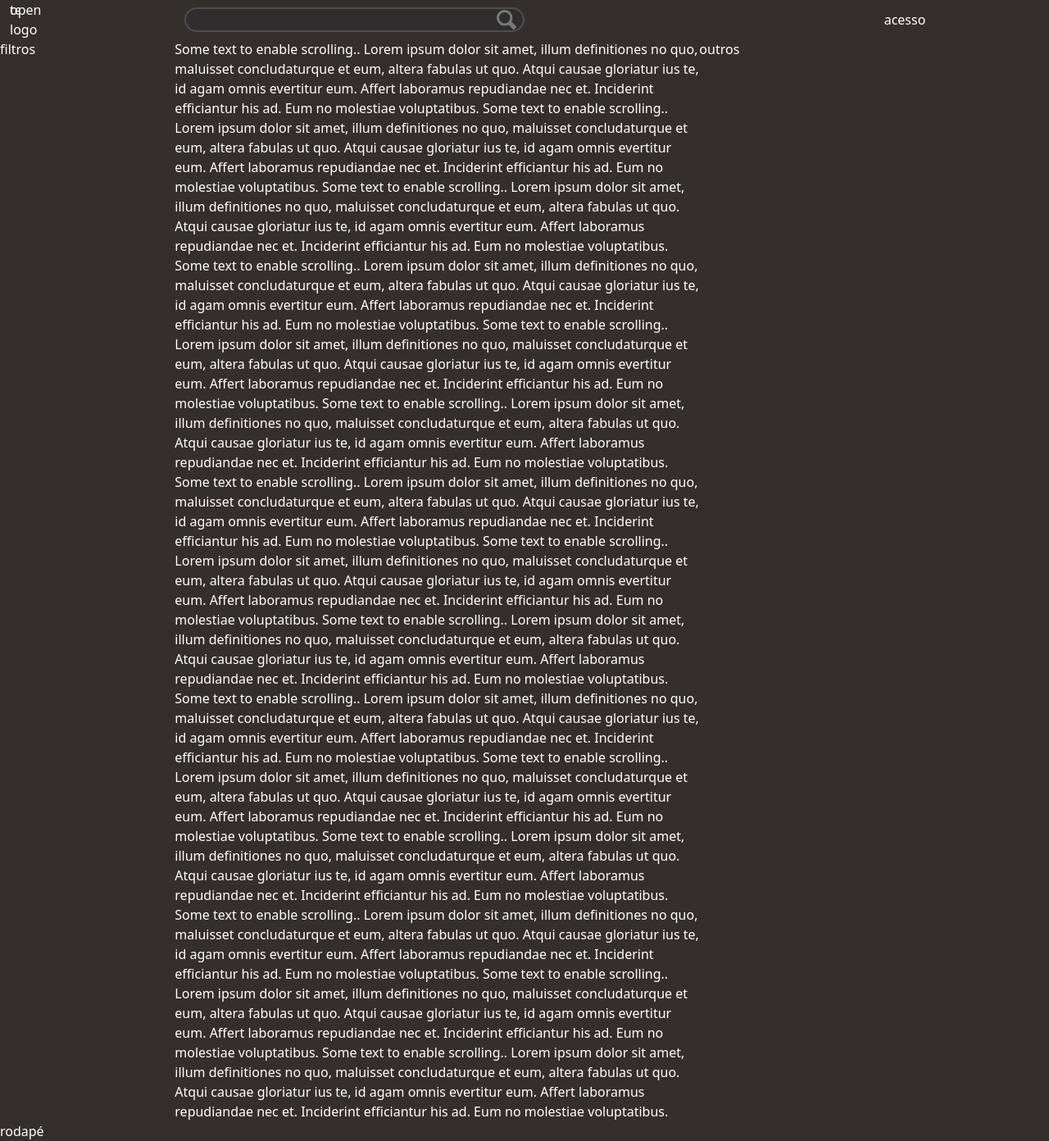
After one commit to gxov/projTcc, a PHP site: page /search.html in a window 1280 px wide. The commit adds this page. Shown: the whole page at 82% size. Run offline with PHP 8.4, Linux system fonts and the light colour scheme.

Commit message:
testes de search
nova página para testes

```diff
--- /dev/null
+++ b/search.html
@@ -0,0 +1,124 @@
+<!DOCTYPE html>
+<html lang="en">
+
+<head>
+    <meta charset="UTF-8">
+    <meta name="viewport" content="width=device-width, initial-scale=1.0">
+    <title>Document</title>
+    <link href="https://cdn.jsdelivr.net/npm/bootstrap@5.2.3/dist/css/bootstrap.min.css" rel="stylesheet"
+        integrity="sha384-rbsA2VBKQhggwzxH7pPCaAqO46MgnOM80zW1RWuH61DGLwZJEdK2Kadq2F9CUG65" crossorigin="anonymous">
+    <link href="style.css" rel="stylesheet">
+</head>
+
+<body class="conteudo">
+    <!-- side nav -->
+    <div class="container-fluid sideNav" id="sideNav">
+        teste
+    </div>
+    <div class="container-fluid mainContent" id="main">
+        <!-- cabeçalho -->
+        <div class="container-fluid flex mainNav" id="mainNav">
+            <div class="row align-items-center">
+                <div class="col-2">
+                    <div class="sideNavBtn">
+                        <span onclick="openNav()">open</span>
+                    </div>
+                    <div class="logo">
+                        logo
+                    </div>
+                </div>
+                <div class="col-8 justify-content-center">
+                    <div class="searchBarOut flex justify-content-end">
+                        <input class="searchBarIn" type="text">
+                        <img class="searchSvg " src="media/svg/search.svg" />
+                    </div>
+                </div>
+                <div class="col-2">
+                    acesso
+                </div>
+                <div class="col-12 mainNavBorder">
+                </div>
+            </div>
+        </div>
+        <div class="container-fluid">
+            <!-- conteúdo -->
+            <div class="row">
+                <div class="col-2 p-0">
+                    filtros
+                </div>
+                <div class="col-6 p-0">
+                    Some text to enable scrolling.. Lorem ipsum dolor sit amet, illum definitiones no quo, maluisset
+                    concludaturque et eum, altera fabulas ut quo. Atqui causae gloriatur ius te, id agam omnis evertitur
+                    eum.
+                    Affert laboramus repudiandae nec et. Inciderint efficiantur his ad. Eum no molestiae voluptatibus.
+                    Some text to enable scrolling.. Lorem ipsum dolor sit amet, illum definitiones no quo, maluisset
+                    concludaturque et eum, altera fabulas ut quo. Atqui causae gloriatur ius te, id agam omnis evertitur
+                    eum.
+                    Affert laboramus repudiandae nec et. Inciderint efficiantur his ad. Eum no molestiae voluptatibus.
+                    Some text to enable scrolling.. Lorem ipsum dolor sit amet, illum definitiones no quo, maluisset
+                    concludaturque et eum, altera fabulas ut quo. Atqui causae gloriatur ius te, id agam omnis evertitur
+                    eum.
+                    Affert laboramus repudiandae nec et. Inciderint efficiantur his ad. Eum no molestiae voluptatibus.
+                    Some text to enable scrolling.. Lorem ipsum dolor sit amet, illum definitiones no quo, maluisset
+                    concludaturque et eum, altera fabulas ut quo. Atqui causae gloriatur ius te, id agam omnis evertitur
+                    eum.
+                    Affert laboramus repudiandae nec et. Inciderint efficiantur his ad. Eum no molestiae voluptatibus.
+                    Some text to enable scrolling.. Lorem ipsum dolor sit amet, illum definitiones no quo, maluisset
+                    concludaturque et eum, altera fabulas ut quo. Atqui causae gloriatur ius te, id agam omnis evertitur
+                    eum.
+                    Affert laboramus repudiandae nec et. Inciderint efficiantur his ad. Eum no molestiae voluptatibus.
+                    Some text to enable scrolling.. Lorem ipsum dolor sit amet, illum definitiones no quo, maluisset
+                    concludaturque et eum, altera fabulas ut quo. Atqui causae gloriatur ius te, id agam omnis evertitur
+                    eum.
+                    Affert laboramus repudiandae nec et. Inciderint efficiantur his ad. Eum no molestiae voluptatibus.
+                    Some text to enable scrolling.. Lorem ipsum dolor sit amet, illum definitiones no quo, maluisset
+                    concludaturque et eum, altera fabulas ut quo. Atqui causae gloriatur ius te, id agam omnis evertitur
+                    eum.
+                    Affert laboramus repudiandae nec et. Inciderint efficiantur his ad. Eum no molestiae voluptatibus.
+                    Some text to enable scrolling.. Lorem ipsum dolor sit amet, illum definitiones no quo, maluisset
+                    concludaturque et eum, altera fabulas ut quo. Atqui causae gloriatur ius te, id agam omnis evertitur
+                    eum.
+                    Affert laboramus repudiandae nec et. Inciderint efficiantur his ad. Eum no molestiae voluptatibus.
+                    Some text to enable scrolling.. Lorem ipsum dolor sit amet, illum definitiones no quo, maluisset
+                    concludaturque et eum, altera fabulas ut quo. Atqui causae gloriatur ius te, id agam omnis evertitur
+                    eum.
+                    Affert laboramus repudiandae nec et. Inciderint efficiantur his ad. Eum no molestiae voluptatibus.
+                    Some text to enable scrolling.. Lorem ipsum dolor sit amet, illum definitiones no quo, maluisset
+                    concludaturque et eum, altera fabulas ut quo. Atqui causae gloriatur ius te, id agam omnis evertitur
+                    eum.
+                    Affert laboramus repudiandae nec et. Inciderint efficiantur his ad. Eum no molestiae voluptatibus.
+                    Some text to enable scrolling.. Lorem ipsum dolor sit amet, illum definitiones no quo, maluisset
+                    concludaturque et eum, altera fabulas ut quo. Atqui causae gloriatur ius te, id agam omnis evertitur
+                    eum.
+                    Affert laboramus repudiandae nec et. Inciderint efficiantur his ad. Eum no molestiae voluptatibus.
+                    Some text to enable scrolling.. Lorem ipsum dolor sit amet, illum definitiones no quo, maluisset
+                    concludaturque et eum, altera fabulas ut quo. Atqui causae gloriatur ius te, id agam omnis evertitur
+                    eum.
+                    Affert laboramus repudiandae nec et. Inciderint efficiantur his ad. Eum no molestiae voluptatibus.
+                    Some text to enable scrolling.. Lorem ipsum dolor sit amet, illum definitiones no quo, maluisset
+                    concludaturque et eum, altera fabulas ut quo. Atqui causae gloriatur ius te, id agam omnis evertitur
+                    eum.
+                    Affert laboramus repudiandae nec et. Inciderint efficiantur his ad. Eum no molestiae voluptatibus.
+                    Some text to enable scrolling.. Lorem ipsum dolor sit amet, illum definitiones no quo, maluisset
+                    concludaturque et eum, altera fabulas ut quo. Atqui causae gloriatur ius te, id agam omnis evertitur
+                    eum.
+                    Affert laboramus repudiandae nec et. Inciderint efficiantur his ad. Eum no molestiae voluptatibus.
+                    Some text to enable scrolling.. Lorem ipsum dolor sit amet, illum definitiones no quo, maluisset
+                    concludaturque et eum, altera fabulas ut quo. Atqui causae gloriatur ius te, id agam omnis evertitur
+                    eum.
+                    Affert laboramus repudiandae nec et. Inciderint efficiantur his ad. Eum no molestiae voluptatibus.
+                </div>
+                <div class="col-3 p-0">
+                    outros
+                </div>
+            </div>
+            <!-- rodapé -->
+            <div class="row">
+                rodapé
+            </div>
+        </div>
+    </div>
+    <script src="header.js"></script>
+</body>
+
+</html>
--- a/style.css
+++ b/style.css
@@ -3,7 +3,12 @@
     --corPrimaria: rgb(255, 128, 0);
     --corSecundaria: rgb(152, 69, 14);
     --bgPrimaria: rgb(52, 47, 43);
-    --bgSecundaria: rgb(21, 18, 14)
+    --bgSecundaria: rgb(21, 18, 14);
+    --navHeight: 3.5rem;
+}
+
+.flex {
+    display: flex;
 }
 
 .badgeCategoria {
@@ -25,7 +30,15 @@
 .mainNav {
     position: sticky;
     top: 0px;
+    height: var(--navHeight);
     width: 100%;
+    padding: 0 1rem 0 1rem;
+    align-items: center;
+    justify-content: space-between;
+}
+
+.mainNavBackground {
+    height: var(--navHeight);
     background-color: var(--bgSecundaria);
 }
 
@@ -55,6 +68,12 @@
 
 .sideNavShow {
     background-color: var(--bgSecundaria);
+}
+
+.mainNavBorder {
+    width: 100%;
+    height: 2%;
+    background-color: var(--corPrimaria);
 }
 
 .mainContent {
```
